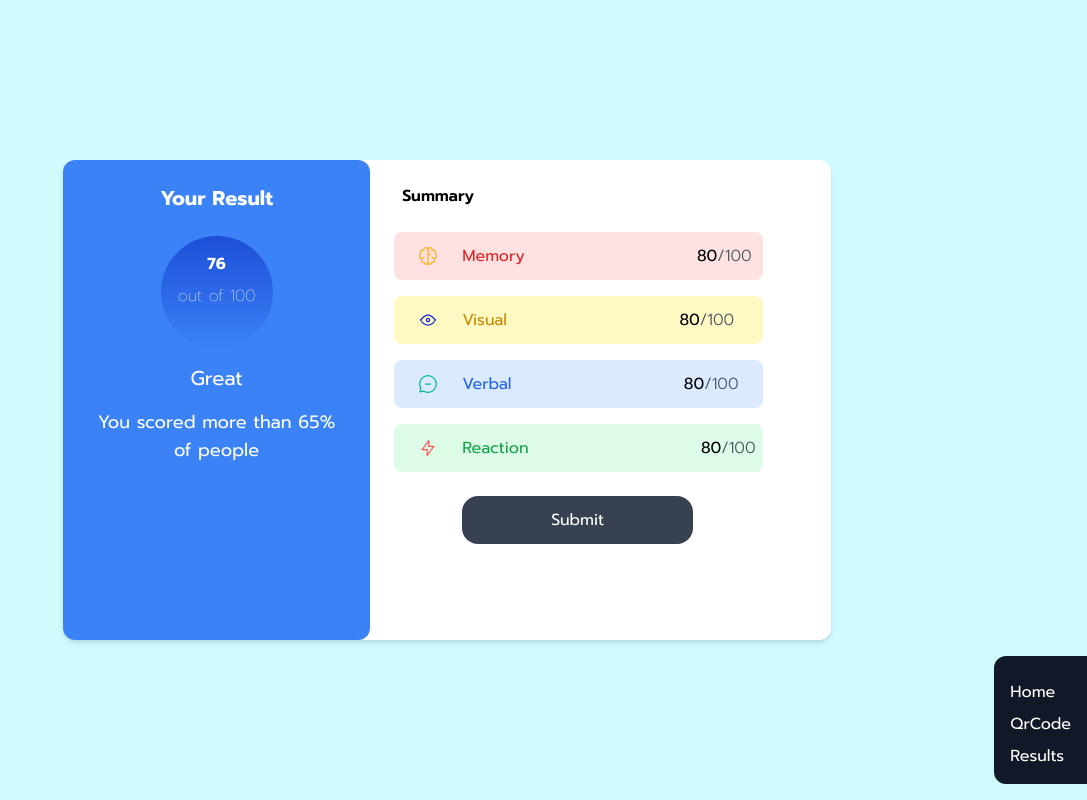
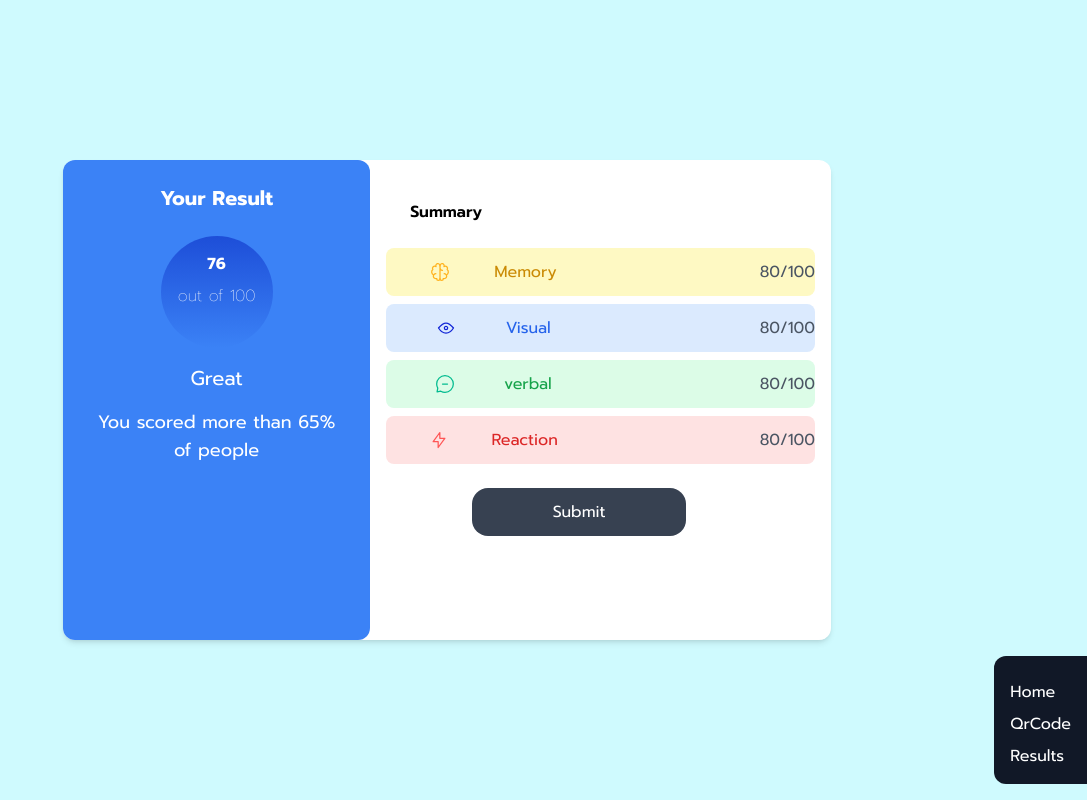
Before and after one commit to shibinashraf/front-end-mentor, a React (Create React App) app: page /results in a window 1280 px wide. Shown: the whole page, without its empty margins (193-1280 px from the left). Built offline with nearby package versions, Linux system fonts and the light colour scheme.

Commit message:
overflow solved

```diff
--- a/src/App.js
+++ b/src/App.js
@@ -8,8 +8,8 @@ const App = () => {
     <>
       <Routes>
         <Route path="/" element={<Home />} />
-        <Route path="qr-code" element={<QrCode />} />
-        <Route path="results" element={<Results />} />
+        <Route path="/qr-code" element={<QrCode />} />
+        <Route path="/results" element={<Results />} />
       </Routes>
     </>
   );
--- a/src/Results.jsx
+++ b/src/Results.jsx
@@ -10,7 +10,7 @@ const Results = () =>{
         <div className ='md:h-screen bg-cyan-100 flex justify-center items-center'>
             <Pagenav />
         <div className=" bg-white rounded-xl shadow-md h-[60%] w-[60%] flex flex-col md:flex-row">
-            <div className="bg-blue-500 h-full md:w-[40%] p-6 rounded-xl flex-row justify-center align-center">
+            <div className="bg-blue-500 h-full md:w-2/5 p-6 rounded-xl flex-row justify-center align-center">
                 <p className="text-center text-white text-xl font-bold ">Your Result</p>
                 <div className="bg-gradient-to-b from-blue-700 to-transparent h-28 w-28
                  rounded-full justify-center items-center  flex-row m-auto mt-6 text-white">
@@ -20,32 +20,45 @@ const Results = () =>{
                     <p className="text-center text-xl pt-4 text-white ">Great</p>
                     <p className="text-center text-lg font-normal pt-4 text-white ">You scored more than 65% of people</p>
             </div>
-            <div className="md:h-full  w-[60%] ">
-                <p className="font-semibold p-6 pl-8">Summary</p>
-                <div className="h-12 rounded-lg w-[80%]  ml-6 bg-red-100 flex pl-6 items-center">
-                    <img src={memory} alt='memory'></img>
-                    <p className=" text-red-600 pl-6 ">Memory</p>
-                    <p className="pl-[50%]">80 </p>
-                    <p className="text-gray-600 font-light">/100</p>
+            <div className="md:h-full p-4 md:w-3/5 ">
+                <p className="font-semibold p-6 ">Summary</p>
+                <div className="h-12 rounded-lg w-full bg-yellow-100 flex items-center justify-between mb-2">
+                    <div className="w-2/4 flex items-center justify-evenly">
+                        <img  src={memory} alt='memory'></img>
+                        <p className=" text-yellow-600">Memory</p>
+                        </div>
+                    <div>
+                    <p className=" text-gray-600 w-2/4 flex items-center justify-evenly">80/100</p>
+                    </div>
                 </div>
-                <div className="h-12 rounded-lg w-[80%]  mt-4 ml-6 bg-yellow-100 flex pl-6 items-center ">
-                    <img src={visual} alt='visual'></img>
-                    <p className=" text-yellow-600 pl-6 ">Visual</p>
-                    <p className="pl-[50%]">80 </p>
-                    <p className="text-gray-600 font-light">/100</p>
+                <div className="h-12 rounded-lg w-full bg-blue-100 flex items-center justify-between mb-2">
+                    <div className="w-2/4 flex items-center justify-evenly">
+                        <img  src={visual} alt='visual'></img>
+                        <p className=" text-blue-600">Visual</p>
+                        </div>
+                    <div>
+                    <p className=" text-gray-600 w-2/4 flex items-center justify-evenly">80/100</p>
+                    </div>
                 </div>
-                <div className="h-12 rounded-lg w-[80%] mt-4 ml-6 bg-blue-100 flex pl-6 items-center ">
-                    <img src={verbal} alt='verbal'></img>
-                    <p className=" text-blue-600 pl-6 ">Verbal</p>
-                    <p className="pl-[50%]">80 </p>
-                    <p className="text-gray-600 font-light">/100</p>
+                <div className="h-12 rounded-lg w-full bg-green-100 flex items-center justify-between mb-2">
+                    <div className="w-2/4 flex items-center justify-evenly">
+                        <img  src={verbal} alt='verbal'></img>
+                        <p className=" text-green-600">verbal</p>
+                        </div>
+                    <div>
+                    <p className=" text-gray-600 w-2/4 flex items-center justify-evenly">80/100</p>
+                    </div>
                 </div>
-                <div className="h-12 rounded-lg w-[80%] mt-4 ml-6 bg-green-100 flex pl-6 items-center ">
-                    <img src={reaction} alt='reaction'></img>
-                    <p className=" text-green-600 pl-6 ">Reaction</p>
-                    <p className="pl-[50%]">80 </p>
-                    <p className="text-gray-600 font-light">/100</p>
+                <div className="h-12 rounded-lg w-full bg-red-100 flex items-center justify-between">
+                    <div className="w-2/4 flex items-center justify-evenly">
+                        <img  src={reaction} alt='memory'></img>
+                        <p className=" text-red-600">Reaction</p>
+                        </div>
+                    <div>
+                    <p className=" text-gray-600 w-2/4 flex items-center justify-evenly">80/100</p>
+                    </div>
                 </div>
+
                 <button className="h-12 w-[50%] bg-gray-700 ml-[20%] mt-6 rounded-2xl text-white">Submit</button>
             </div>
         </div>
--- a/src/components/Pagenav.jsx
+++ b/src/components/Pagenav.jsx
@@ -8,10 +8,10 @@ export default function Pagenav(){
             <li className ="hover:text-blue-300 pt-2">
             <Link to="/">Home</Link></li>
             <li className="hover:text-blue-300 pt-2">
-            <Link to="qr-code">QrCode</Link>
+            <Link to="/qr-code">QrCode</Link>
           </li>
           <li className="hover:text-blue-300 pt-2">
-            <Link to="results">Results</Link>
+            <Link to="/results">Results</Link>
           </li>
           </ul>
         </div>
```
